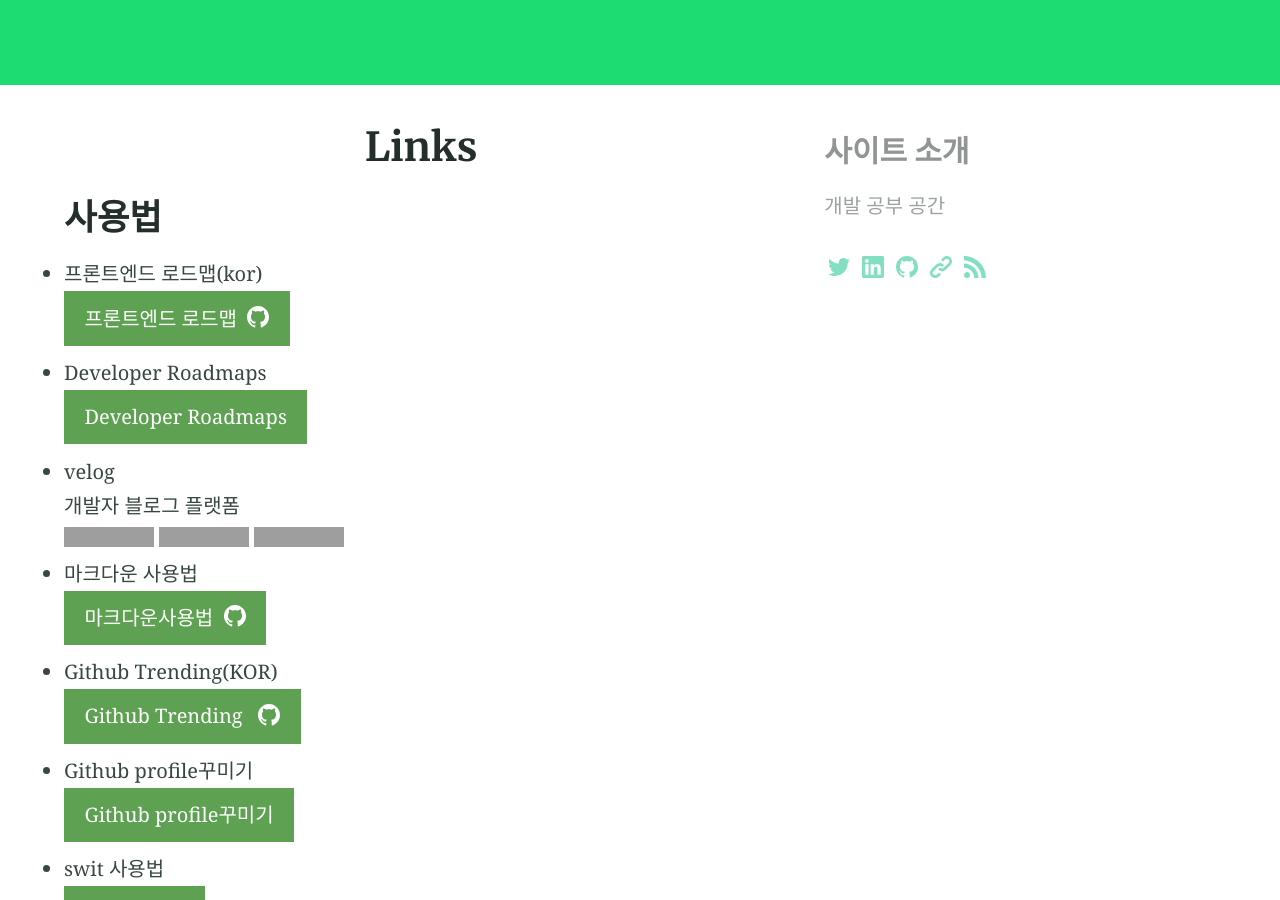
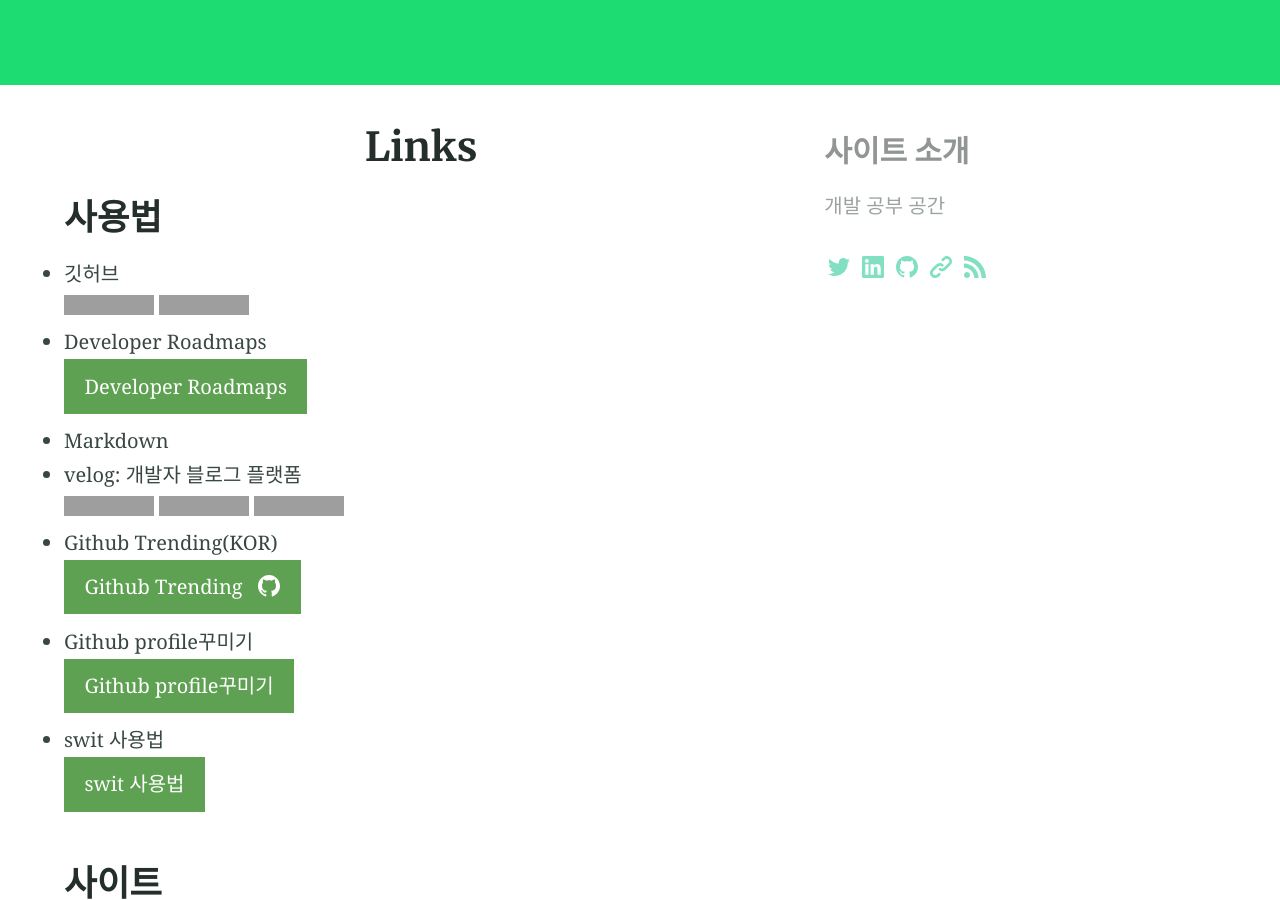
Before and after one commit to EngineerYun/EngineerYun.github.io, a Jekyll site: the page built from Links.md, in a window 1280 px wide and 900 px high, scrolled down 339 px. Built offline with Jekyll 4.4.1, drawn with Linux system fonts in a browser that asks for light colours; grey boxes are pictures that could not be loaded.

Commit message:
Links 깃허브 분류 1차 작업 업데이트

```diff
--- a/Links.md
+++ b/Links.md
@@ -9,20 +9,18 @@
 
 ## 사용법
 
-* 프론트엔드 로드맵(kor)
-{% include button.html text="프론트엔드 로드맵" icon="github" link="https://github.com/devJang/developer-roadmap" color="#5EA152" %}
+* 깃허브
+ [![프론트엔드 로드맵(번역본)](https://img.shields.io/badge/-velog-black?style=for-the-badge&logo=Markdown)](https://github.com/devJang/developer-roadmap){:style="background: none"}
+ [![마크다운 사용법](https://img.shields.io/badge/-%EB%A7%88%ED%81%AC%EB%8B%A4%EC%9A%B4%20%EC%82%AC%EC%9A%A9%EB%B2%95-black?style=flat-square&logo=github)](https://gist.github.com/ihoneymon/652be052a0727ad59601){:style="background: none"}
 
 * Developer Roadmaps
 {% include button.html text="Developer Roadmaps" link="https://roadmap.sh/" color="#5EA152" %}
 
-* velog
-개발자 블로그 플랫폼
+* Markdown
+ - velog: 개발자 블로그 플랫폼
  [![velog](https://img.shields.io/badge/-velog-black?style=for-the-badge&logo=Markdown)](https://velog.io/){:style="background: none"}
  [![Github profile 예쁘게 꾸미기 ](https://img.shields.io/badge/-Github%20%EC%9D%B4%EC%81%98%EA%B2%8C%EA%BE%B8%EB%AF%B8%EA%B8%B0-black?style=for-the-badge&logo=Markdown)](https://velog.io/@woo0_hooo/Github-github-profile-%EA%B0%84%EC%A7%80%EB%82%98%EA%B2%8C-%EA%BE%B8%EB%AF%B8%EA%B8%B0){:style="background: none"}
  [![Shield IO 사용법 ](https://img.shields.io/badge/-Shield%20IO%20%EC%82%AC%EC%9A%A9%EB%B2%95-black?style=for-the-badge&logo=Markdown)](https://velog.io/@loakick/Shield-IO-%EC%82%AC%EC%9A%A9%EB%B2%95-iojyndy4pi){:style="background: none"}
-
-* 마크다운 사용법
-{% include button.html text="마크다운사용법"  icon="github" link="https://gist.github.com/ihoneymon/652be052a0727ad59601" color="#5EA152" %}
 
 * Github Trending(KOR)
 {% include button.html text="Github Trending " icon="github" link="https://github.com/trending" color="#5EA152" %}
```
